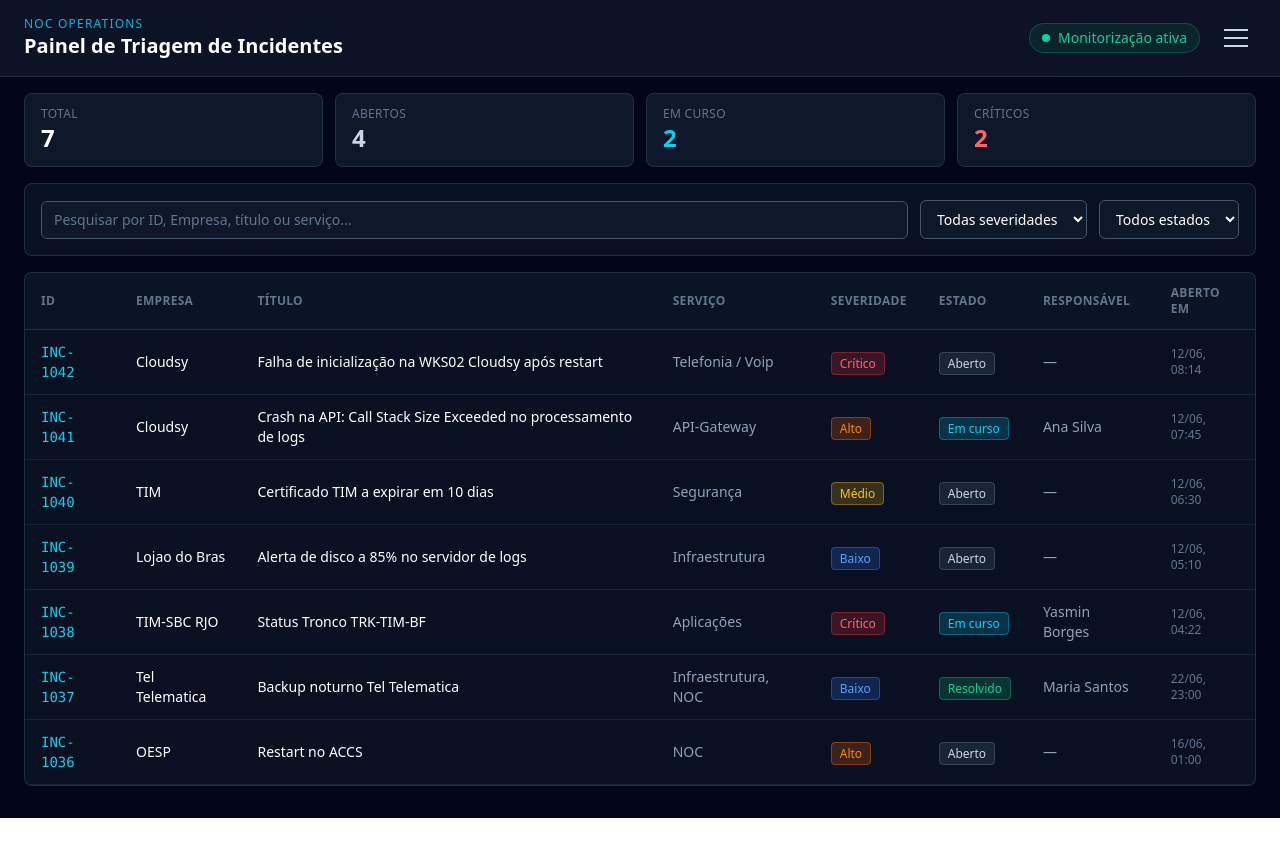
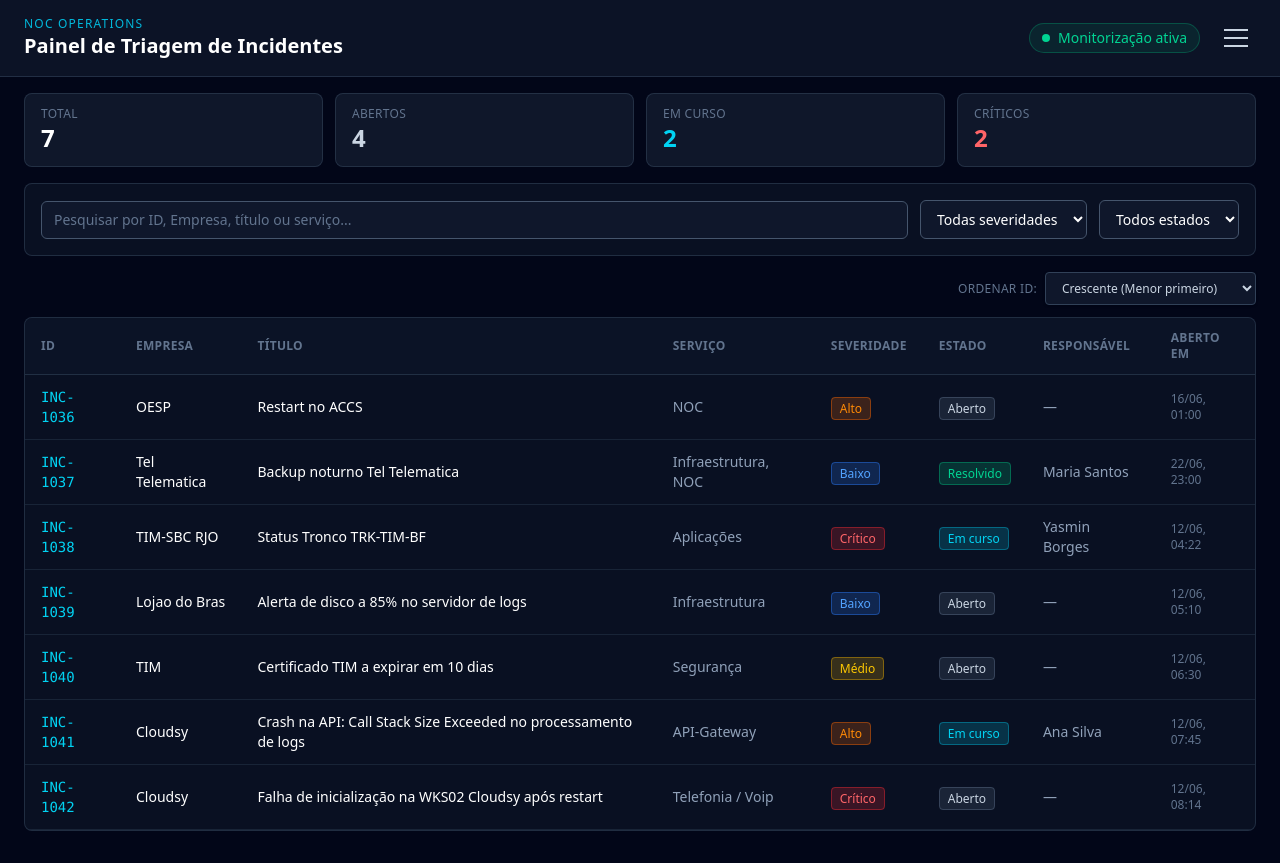
Before and after one commit to CarvalhoSystems/Transicao-NOC-DEV, a React (Vite) app: page / in a window 1280 px wide. Before the commit the page ends 818 px from the top, so only its background shows below. Built offline with nearby package versions, Linux system fonts and the light colour scheme.

Commit message:
adcionado filtro crescente e decrecente

```diff
--- a/src/components/IncidentTable.jsx
+++ b/src/components/IncidentTable.jsx
@@ -1,6 +1,10 @@
-import IncidentRow from './IncidentRow'
+import { useState } from "react";
+import IncidentRow from "./IncidentRow";
 
 function IncidentTable({ incidents, selectedId, onSelect }) {
+  // Estado para controlar a ordem: 'asc' (crescente) ou 'desc' (decrescente)
+  const [sortOrder, setSortOrder] = useState("asc");
+
   if (incidents.length === 0) {
     return (
       <div className="rounded-lg border border-slate-700/60 bg-slate-800/30 p-8 text-center text-slate-500">
@@ -9,7 +13,42 @@ function IncidentTable({ incidents, selectedId, onSelect }) {
     );
   }
 
+  // Ordena a lista de incidentes com base no ID antes de renderizar
+  const sortedIncidents = [...incidents].sort((a, b) => {
+    // Se o ID for uma String/Texto, use localCompare. Se for número, use a - b.
+    if (sortOrder === "asc") {
+      return String(a.id).localeCompare(String(b.id), undefined, {
+        numeric: true,
+      });
+    } else {
+      return String(b.id).localeCompare(String(a.id), undefined, {
+        numeric: true,
+      });
+    }
+  });
+
   return (
+    <div className="space-y-3">
+      {/* Container do Select de Ordenação */}
+      <div className="flex justify-end items-center gap-2">
+        <label
+          htmlFor="sort-id"
+          className="text-xs uppercase tracking-wide text-slate-500 font-medium"
+        >
+          Ordenar ID:
+        </label>
+        <select
+          id="sort-id"
+          value={sortOrder}
+          onChange={(e) => setSortOrder(e.target.value)}
+          className="rounded border border-slate-700 bg-slate-900 px-3 py-1.5 text-xs text-slate-300 shadow-sm focus:border-slate-500 focus:outline-none"
+        >
+          <option value="asc">Crescente (Menor primeiro)</option>
+          <option value="desc">Decrescente (Maior primeiro)</option>
+        </select>
+      </div>
+
+      {/* Tabela */}
       <div className="overflow-x-auto rounded-lg border border-slate-700/60 bg-slate-800/30">
         <table className="w-full min-w-[720px] text-left">
           <thead>
@@ -25,7 +64,8 @@ function IncidentTable({ incidents, selectedId, onSelect }) {
             </tr>
           </thead>
           <tbody>
-          {incidents.map((incident) => (
+            {/* Agora mapeamos a lista já ordenada */}
+            {sortedIncidents.map((incident) => (
               <IncidentRow
                 key={incident.id}
                 incident={incident}
@@ -36,7 +76,8 @@ function IncidentTable({ incidents, selectedId, onSelect }) {
           </tbody>
         </table>
       </div>
+    </div>
   );
 }
 
-export default IncidentTable
+export default IncidentTable;
```
Lines whose indentation alone changed are shown as unchanged.
